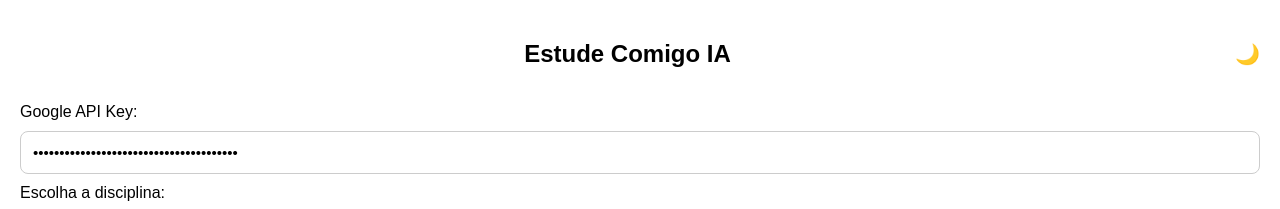
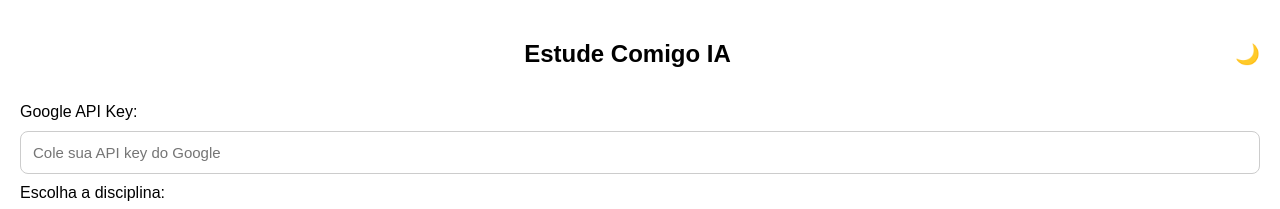
Before and after one commit to leonardoccpp/estudecomigoia, a plain HTML site: page index.html in a window 1280 px wide. Shown: the top 209 px of the page. Drawn offline with Linux system fonts and the light colour scheme.

Commit message:
retirando minha api key

```diff
--- a/index.html
+++ b/index.html
@@ -190,7 +190,7 @@
 
         <div class="form">
             <label>Google API Key:</label>
-            <input type="password" id="apiKey" placeholder="Cole sua API key do Google" value="AIzaSyClv2HV3sHR9SSxs1Y-rfDSCZ0LwrQ3uiE">
+            <input type="password" id="apiKey" placeholder="Cole sua API key do Google">
 
             <label>Escolha a disciplina:</label>
             <select id="disciplina">
```
